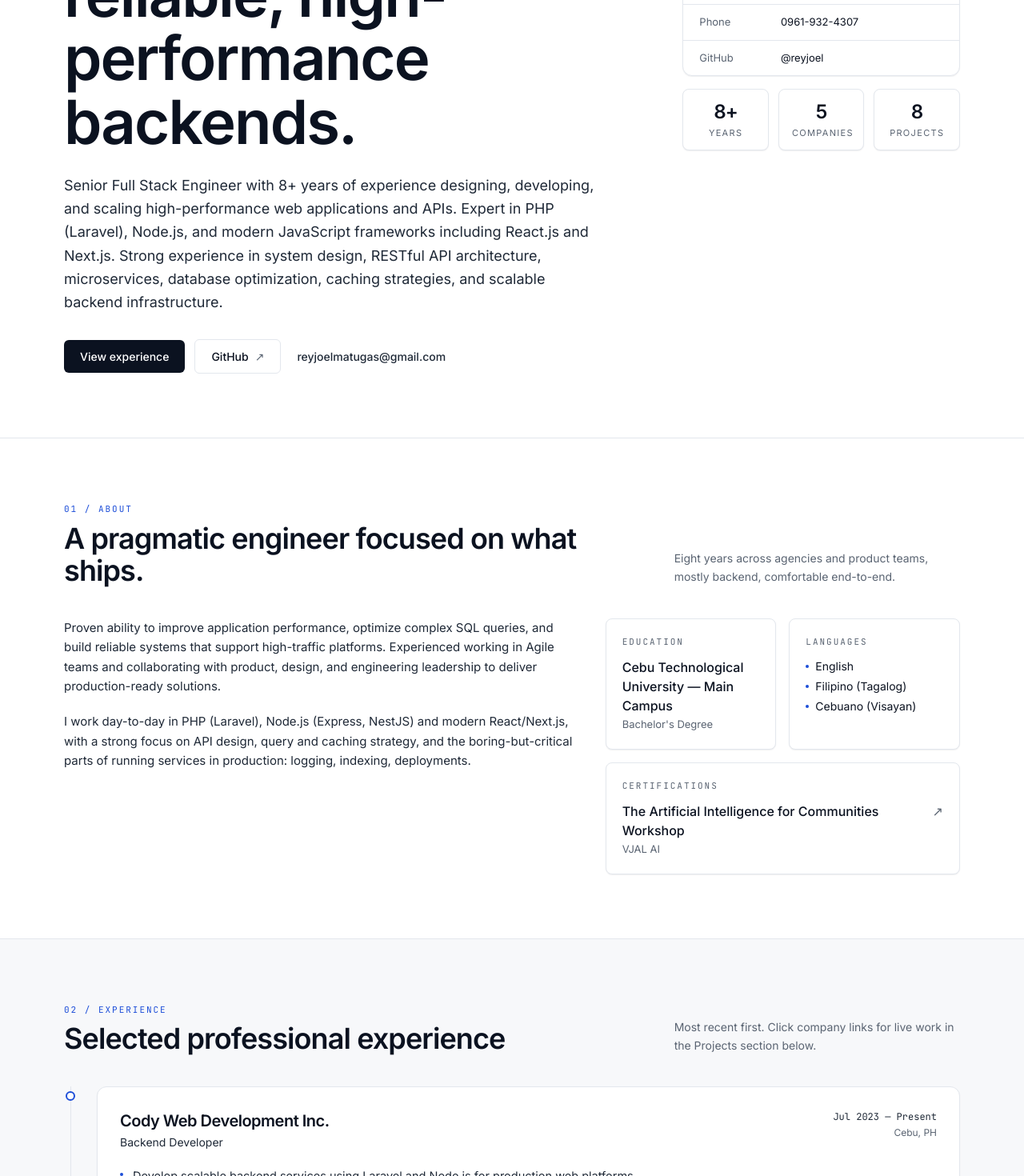
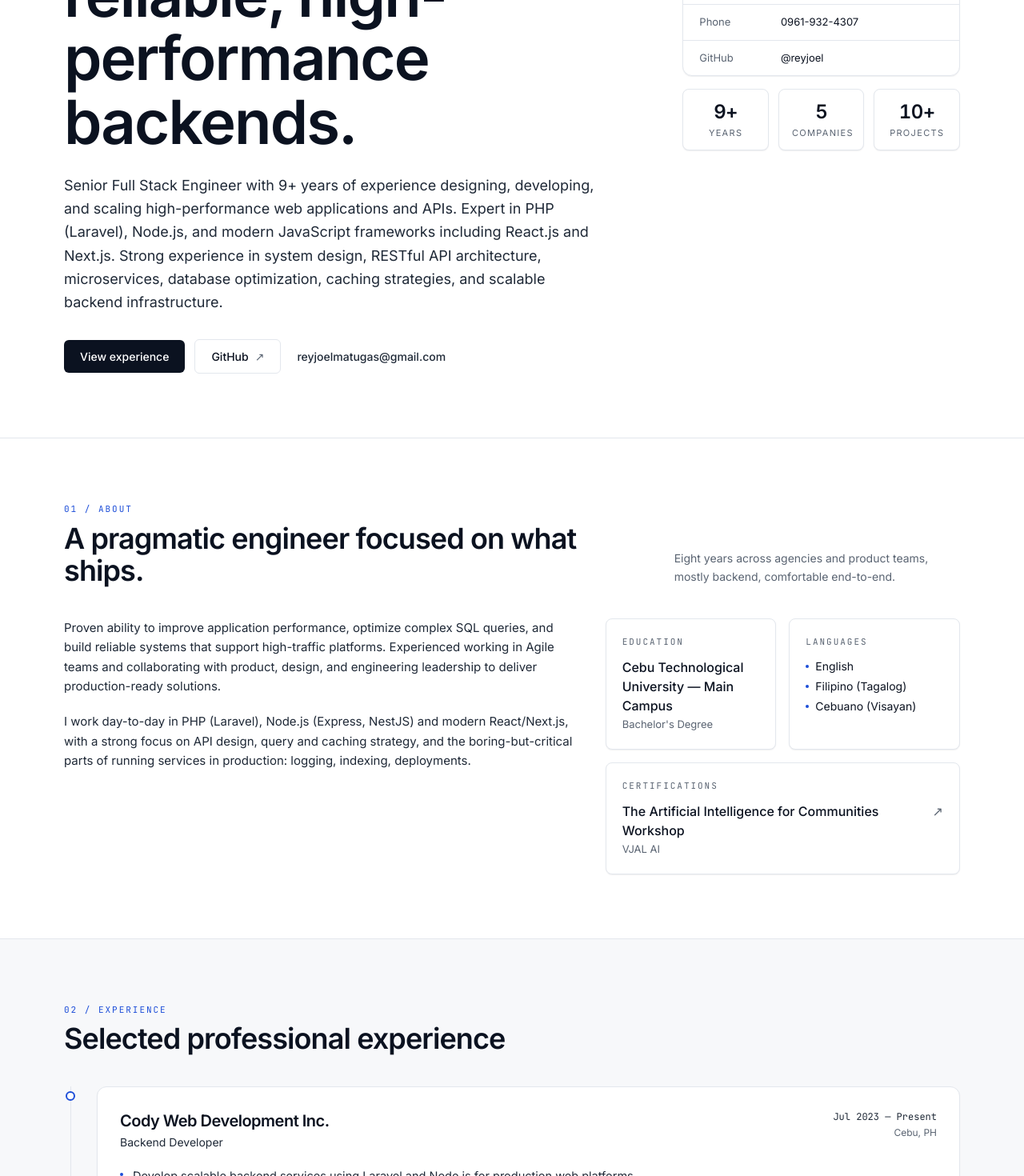
Before and after one commit to reyjoel/resume-portfolio, a React (Vite) app: page / in a window 1280 px wide. Shown: the part 420-1890 px from the top of the page at 80% size. Built offline with nearby package versions, Linux system fonts and the light colour scheme.

Commit message:
first commit

```diff
--- a/src/components/Experience.jsx
+++ b/src/components/Experience.jsx
@@ -8,7 +8,6 @@ export function Experience() {
         <SectionHeader
           eyebrow="02 / Experience"
           title="Selected professional experience"
-          blurb="Most recent first. Click company links for live work in the Projects section below."
         />
         <ol className="relative border-l border-border ml-2">
           {DATA.experience.map((job, i) => (
--- a/src/components/Hero.jsx
+++ b/src/components/Hero.jsx
@@ -61,7 +61,7 @@ export function Hero() {
             <div className="mt-4 grid grid-cols-3 gap-3">
               <Stat n={DATA.yearsExp + "+"} label="Years" />
               <Stat n={String(DATA.experience.length)} label="Companies" />
-              <Stat n={String(DATA.projects.length)} label="Projects" />
+              <Stat n={DATA.projects_length} label="Projects" />
             </div>
           </aside>
         </div>
--- a/src/data.js
+++ b/src/data.js
@@ -1,6 +1,6 @@
 export const DATA = {
   name: "Rey Joel L. Matugas",
-  initials: "RM",
+  initials: "RJ",
   role: "Senior Full Stack Engineer",
   focus: "Backend Specialist",
   location: "Mandaue City, Cebu, Philippines",
@@ -8,8 +8,8 @@ export const DATA = {
   email: "reyjoelmatugas@gmail.com",
   github: "https://github.com/reyjoel",
   githubHandle: "reyjoel",
-  yearsExp: 8,
-  summary: "Senior Full Stack Engineer with 8+ years of experience designing, developing, and scaling high-performance web applications and APIs. Expert in PHP (Laravel), Node.js, and modern JavaScript frameworks including React.js and Next.js. Strong experience in system design, RESTful API architecture, microservices, database optimization, caching strategies, and scalable backend infrastructure.",
+  yearsExp: 9,
+  summary: "Senior Full Stack Engineer with 9+ years of experience designing, developing, and scaling high-performance web applications and APIs. Expert in PHP (Laravel), Node.js, and modern JavaScript frameworks including React.js and Next.js. Strong experience in system design, RESTful API architecture, microservices, database optimization, caching strategies, and scalable backend infrastructure.",
   longSummary: "Proven ability to improve application performance, optimize complex SQL queries, and build reliable systems that support high-traffic platforms. Experienced working in Agile teams and collaborating with product, design, and engineering leadership to deliver production-ready solutions.",
   skills: {
     "Backend":      ["PHP", "Laravel", "CodeIgniter", "Node.js", "Express.js", "NestJS"],
@@ -85,6 +85,7 @@ export const DATA = {
       stack: ["Web Apps", "Backend Tools"],
     },
   ],
+  projects_length: "10+",
   projects: [
     { name: "Leadstown",               url: "https://leadstown.com",                      tag: "Lead Generation" },
     { name: "Involved Leads",          url: "https://involvedleads.com",                  tag: "Marketing Site" },
```
